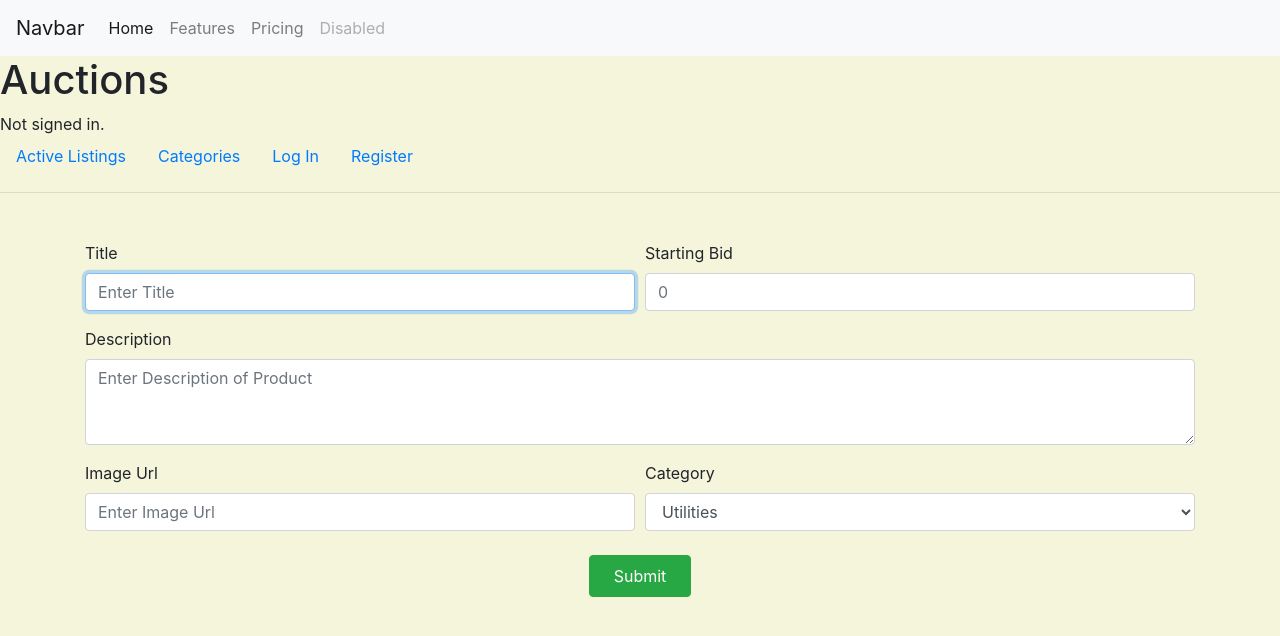
After one commit to shaw8wit/auction, a Django app: page /createListing in a window 1280 px wide. The commit adds this page. Shown: the top 636 px of the page. Run offline with Django 3.2, Linux system fonts and the light colour scheme; data comes from the database, SQL or seed files in the repository; both versions use the stored data as it was after the commit; some libraries are stand-ins or nearby versions.

Commit message:
Create page

```diff
--- a/auctions/models.py
+++ b/auctions/models.py
@@ -20,6 +20,7 @@ class AuctionListing(models.Model):
     startBid = models.DecimalField(decimal_places=2, max_digits=5)
     description = models.CharField(max_length=128)
     user = models.ForeignKey(User, on_delete=models.CASCADE)
+    imageUrl = models.URLField()
 
     def __str__(self):
         return f"{self.id} : {self.name} in {self.category.name}\nPosted at : {self.date}\nValue : {self.startBid}\nDescription : {self.description}\nPosted By : {self.user.username}"
--- a/auctions/static/auctions/styles.css
+++ b/auctions/static/auctions/styles.css
@@ -1,3 +1,3 @@
 body {
-    padding: 10px;
+    background-color: beige;
 }
--- /dev/null
+++ b/auctions/templates/auctions/createListing.html
@@ -0,0 +1,51 @@
+{% extends "auctions/layout.html" %}
+
+{% block title %}
+Create Listing
+{% endblock %}
+
+{% block body %}
+
+<div class="container pt-4">
+    <form action="{% url 'createListing' %}" method="post">
+        {% csrf_token %}
+        <div class="form-row form-group mt-2">
+            <div class="col">
+                <label for="title">Title</label>
+                <input autofocus type="text" placeholder="Enter Title" name="title" class="form-control">
+            </div>
+            <div class="col">
+                <label for="startBid">Starting Bid</label>
+                <input type="number" name="startBid" class="form-control" placeholder="0">
+            </div>
+        </div>
+
+        <div class="form-group mt-2">
+            <label for="description">Description</label>
+            <textarea class="form-control" name="description" rows="3"
+                placeholder="Enter Description of Product"></textarea>
+        </div>
+        <div class="form-row form-group mt-2">
+            <div class="col">
+                <label for="url">Image Url</label>
+                <input type="url" placeholder="Enter Image Url" name="url" class="form-control">
+            </div>
+            <div class="col">
+                <label for="category">Category</label>
+                <select class="form-control" name="category">
+                    {% for category in categories %}
+                    <option value={{ category }}>
+                        {{ category.name }}
+                    </option>
+                    {% endfor %}
+                </select>
+            </div>
+        </div>
+        <div class="text-center">
+            <button type="submit" class="btn btn-success mt-2 py-2 px-4">Submit</button>
+        </div>
+        <input type="hidden" name="user" value="{{ user }}">
+    </form>
+</div>
+
+{% endblock %}
--- a/auctions/templates/auctions/layout.html
+++ b/auctions/templates/auctions/layout.html
@@ -7,10 +7,35 @@
     <title>{% block title %}Auctions{% endblock %}</title>
     <link rel="stylesheet" href="https://stackpath.bootstrapcdn.com/bootstrap/4.4.1/css/bootstrap.min.css"
         integrity="sha384-Vkoo8x4CGsO3+Hhxv8T/Q5PaXtkKtu6ug5TOeNV6gBiFeWPGFN9MuhOf23Q9Ifjh" crossorigin="anonymous">
+    <script src="https://ajax.googleapis.com/ajax/libs/jquery/3.5.1/jquery.min.js"></script>
+    <script src="https://maxcdn.bootstrapcdn.com/bootstrap/4.4.1/js/bootstrap.min.js"></script>
     <link href="{% static 'auctions/styles.css' %}" rel="stylesheet">
 </head>
 
 <body>
+    <nav class="navbar navbar-expand-lg navbar-light bg-light">
+        <a class="navbar-brand" href="#">Navbar</a>
+        <button class="navbar-toggler" type="button" data-toggle="collapse" data-target="#navbarNav"
+            aria-controls="navbarNav" aria-expanded="false" aria-label="Toggle navigation">
+            <span class="navbar-toggler-icon"></span>
+        </button>
+        <div class="collapse navbar-collapse" id="navbarNav">
+            <ul class="navbar-nav">
+                <li class="nav-item active">
+                    <a class="nav-link" href="#">Home <span class="sr-only">(current)</span></a>
+                </li>
+                <li class="nav-item">
+                    <a class="nav-link" href="#">Features</a>
+                </li>
+                <li class="nav-item">
+                    <a class="nav-link" href="#">Pricing</a>
+                </li>
+                <li class="nav-item">
+                    <a class="nav-link disabled" href="#" tabindex="-1" aria-disabled="true">Disabled</a>
+                </li>
+            </ul>
+        </div>
+    </nav>
     <h1>Auctions</h1>
     <div>
         {% if user.is_authenticated %}
@@ -23,7 +48,16 @@
         <li class="nav-item">
             <a class="nav-link" href="{% url 'index' %}">Active Listings</a>
         </li>
+        <li class="nav-item">
+            <a class="nav-link" href="{% url 'logout' %}">Categories</a>
+        </li>
         {% if user.is_authenticated %}
+        <li class="nav-item">
+            <a class="nav-link" href="{% url 'logout' %}">Watchlist</a>
+        </li>
+        <li class="nav-item">
+            <a class="nav-link" href="{% url 'createListing' %}">Create Listing</a>
+        </li>
         <li class="nav-item">
             <a class="nav-link" href="{% url 'logout' %}">Log Out</a>
         </li>
--- a/auctions/urls.py
+++ b/auctions/urls.py
@@ -6,5 +6,6 @@ urlpatterns = [
     path("", views.index, name="index"),
     path("login", views.login_view, name="login"),
     path("logout", views.logout_view, name="logout"),
-    path("register", views.register, name="register")
+    path("register", views.register, name="register"),
+    path("createListing", views.createListing, name="createListing"),
 ]
--- a/auctions/views.py
+++ b/auctions/views.py
@@ -4,7 +4,9 @@ from django.http import HttpResponse, HttpResponseRedirect
 from django.shortcuts import render
 from django.urls import reverse
 
-from .models import User
+from .models import User, Category, AuctionListing
+
+import datetime as dt
 
 
 def index(request):
@@ -61,3 +63,22 @@ def register(request):
         return HttpResponseRedirect(reverse("index"))
     else:
         return render(request, "auctions/register.html")
+
+
+def createListing(request):
+    if request.method == 'POST':
+        title = request.POST["title"]
+        date = dt.datetime.now()
+        description = request.POST["description"]
+        startBid = request.POST["startBid"]
+        imageUrl = request.POST["url"]
+        category = Category.objects.get(id=request.POST["category"])
+        user = User.objects.get(username=request.POST["user"])
+        listing = AuctionListing.objects.create(
+            name=title, category=category, date=date, startBid=startBid, description=description, user=user, imageUrl=imageUrl)
+        listing.save()
+        print("saved!")
+    categories = Category.objects.all()
+    return render(request, "auctions/createListing.html", {
+        'categories': categories
+    })
```
Also changed, not shown: auctions/migrations/0005_auctionlisting_imageurl.py (added), db.sqlite3.
